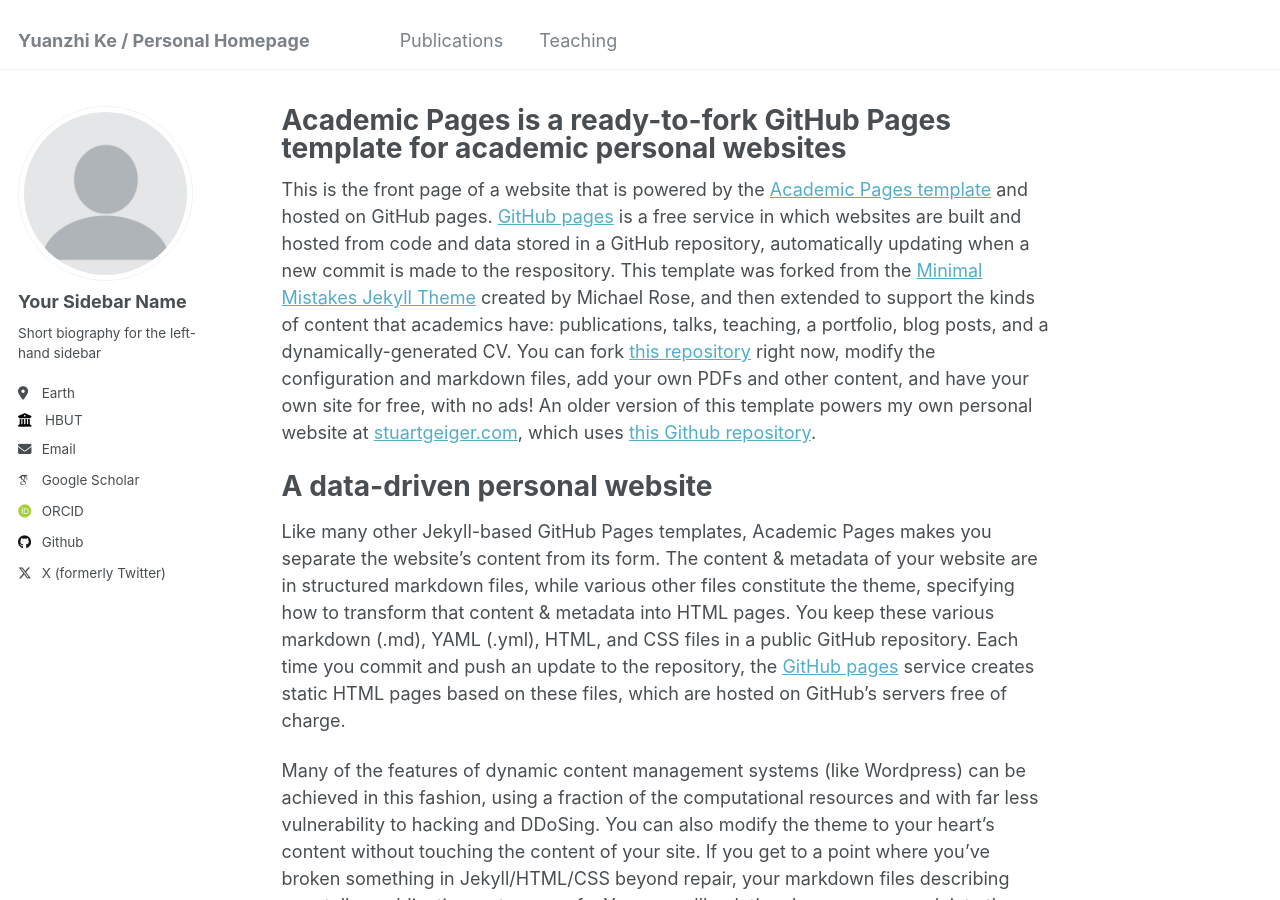
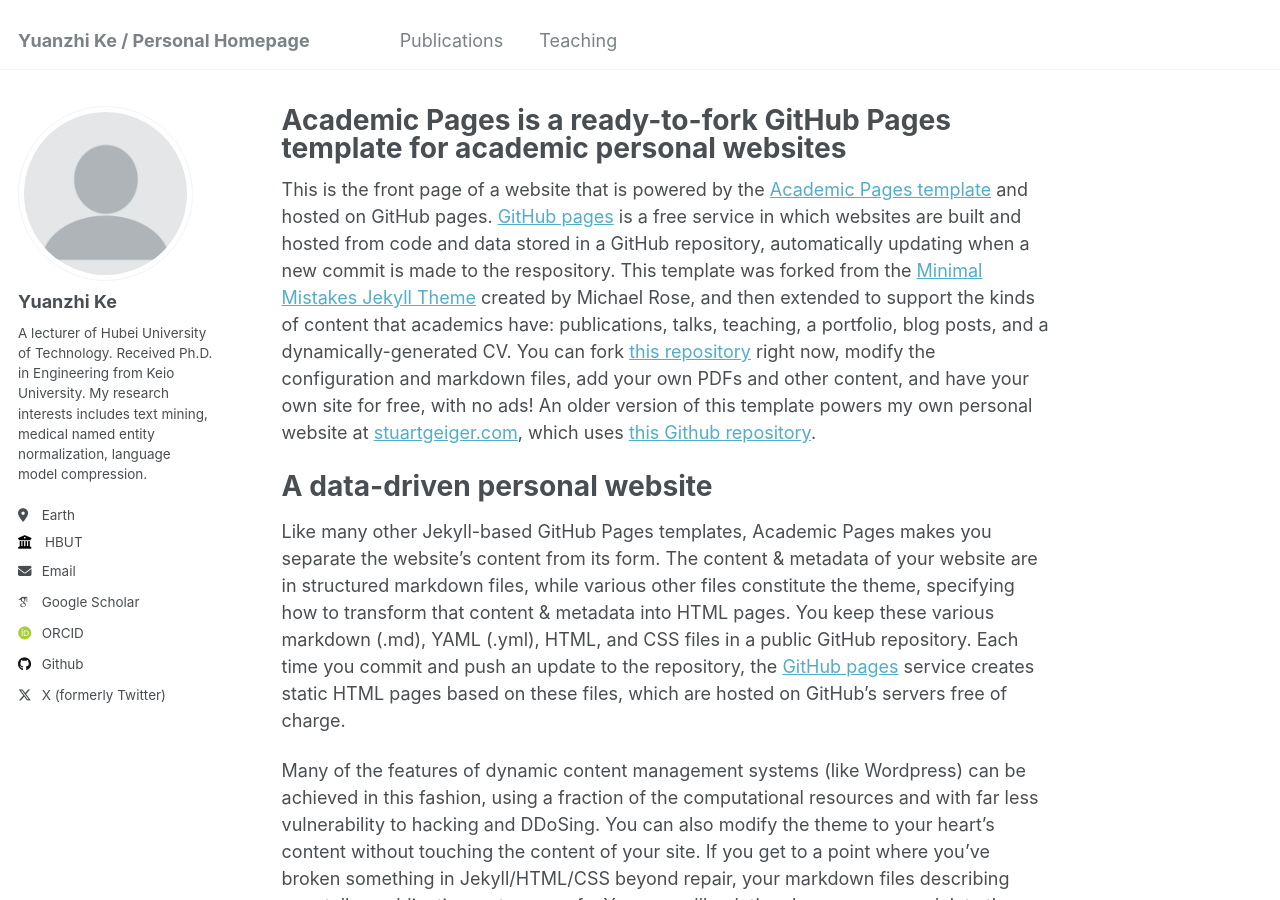
Before and after one commit to yuanzhiKe/yuanzhike.github.io, a Jekyll site: the page built from _pages/about.md, in a window 1280 px wide and 900 px high. Built offline with Jekyll 4.4.1, drawn with Linux system fonts in a browser that asks for light colours; some web fonts are replaced.

Commit message:
Update sidebar info

```diff
--- a/_config.yml
+++ b/_config.yml
@@ -22,9 +22,9 @@ repository               : "yuanzhiKe/yuanzhike.github.io"
 author:
   # Biographic information
   avatar           : "profile.png"
-  name             : "Your Sidebar Name"
+  name             : "Yuanzhi Ke"
   pronouns         : # example: "she/her"
-  bio              : "Short biography for the left-hand sidebar"
+  bio              : "A lecturer of Hubei University of Technology. Received Ph.D. in Engineering from Keio University. My research interests includes text mining, medical named entity normalization, language model compression."
   location         : "Earth"
   employer         : "HBUT"
   uri              : # URL
```
